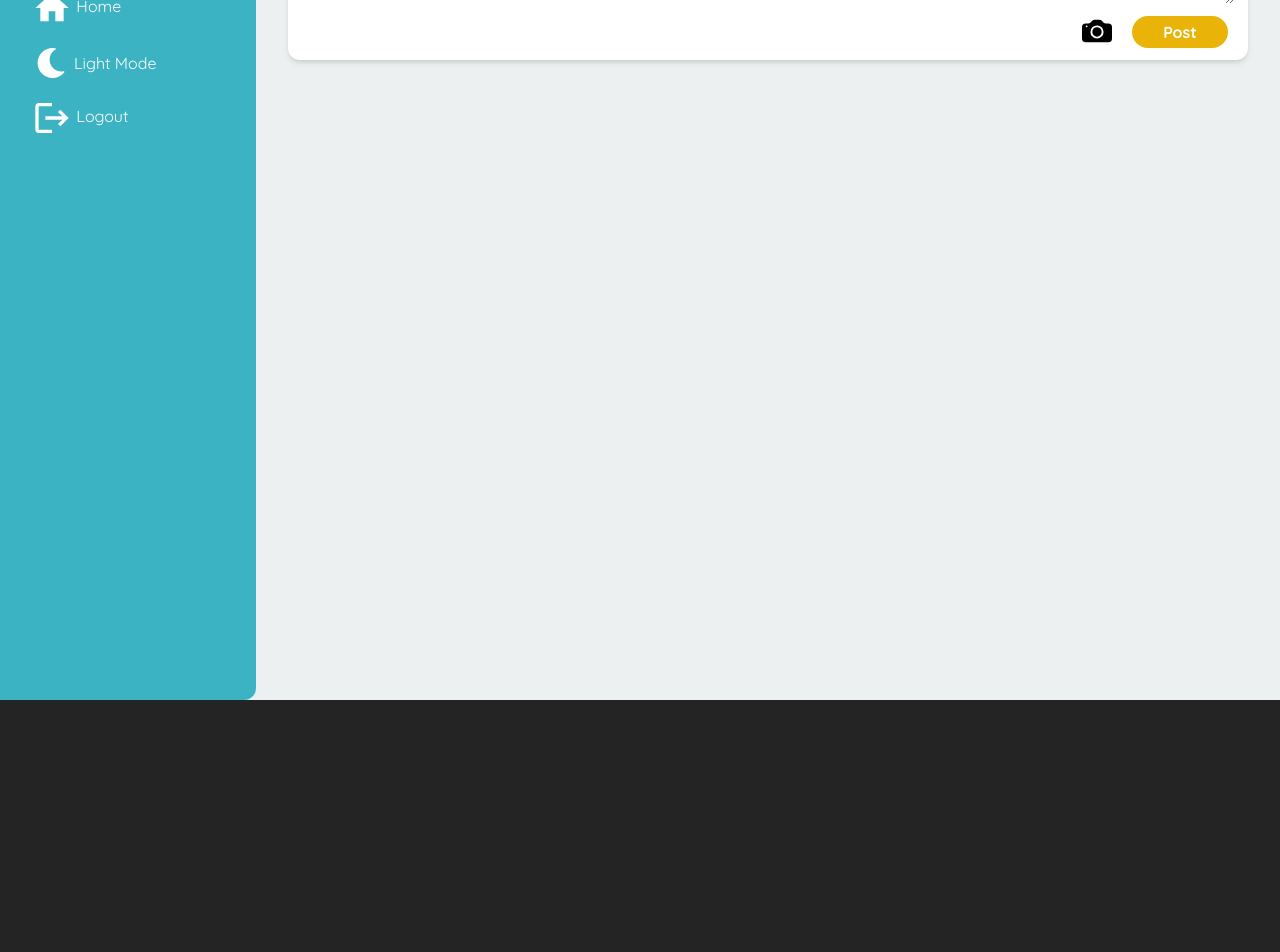
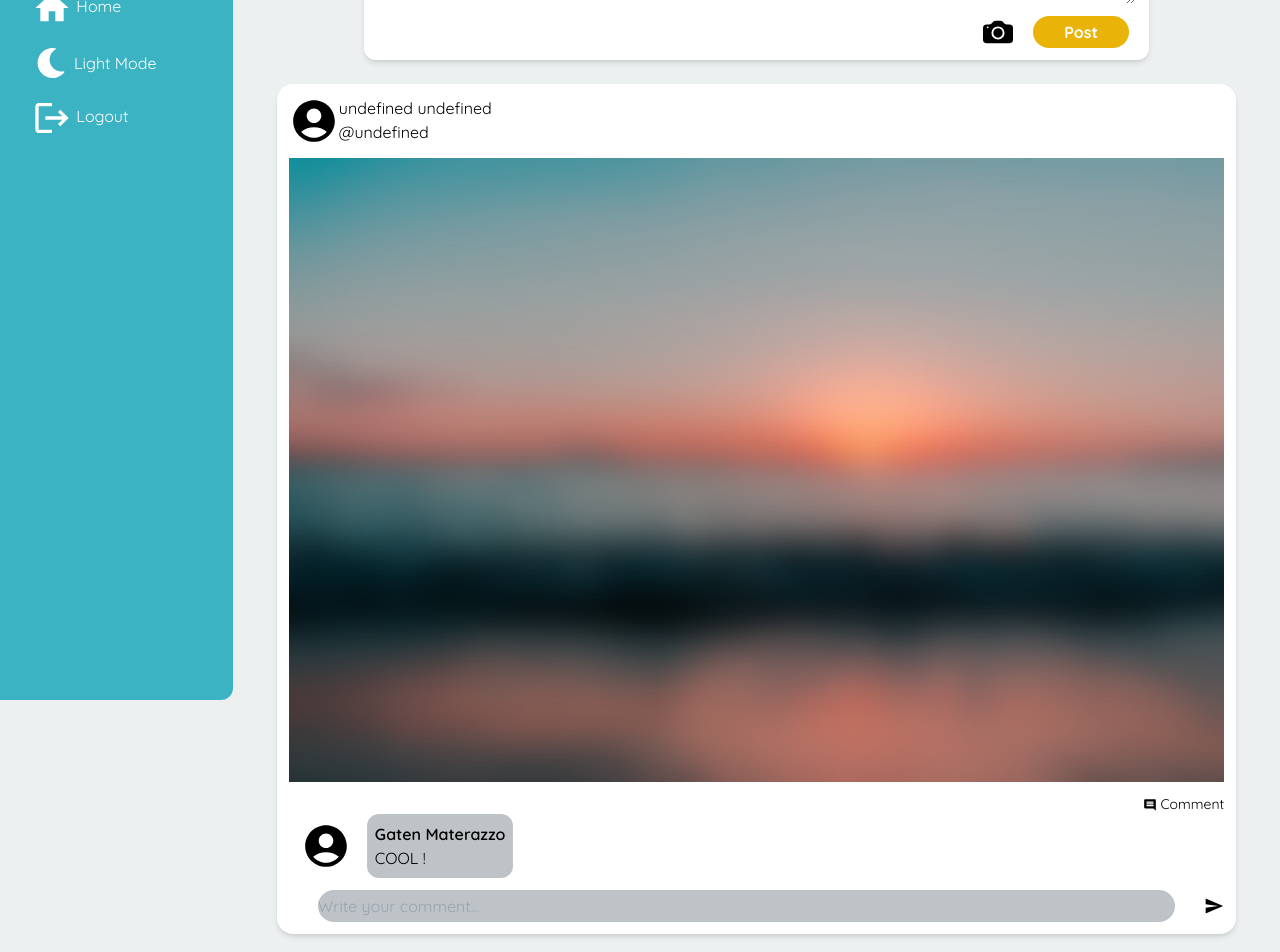
Before and after one commit to BE10-Kelompok-1/Frontend, a React (Vite) app: page / in a window 1280 px wide. Shown: the part 100-1052 px from the top of the page. Before the commit the page ends 800 px from the top, so only its background shows below. Built offline with nearby package versions, Linux system fonts and the light colour scheme.

Commit message:
slicing homepage

```diff
--- /dev/null
+++ b/src/components/Comment.jsx
@@ -0,0 +1,14 @@
+import React from 'react'
+import { MdAccountCircle } from "react-icons/md";
+
+export default function Comment() {
+  return (
+    <div className='ml-3 w-fit h-fit flex flex-row items-center mb-3'>
+        <MdAccountCircle size={50} />
+        <div className='ml-4 bg-[#bdc3c7] p-2 rounded-xl'>
+            <h2 className='font-semibold dark:text-black'>Gaten Materazzo</h2>
+            <p className='dark:text-black'>COOL !</p>
+        </div>
+    </div>
+  )
+}
--- a/src/components/InputPost.jsx
+++ b/src/components/InputPost.jsx
@@ -1,22 +1,67 @@
 import React from 'react'
+import {useRef, useEffect, useState} from 'react'
+import { useNavigate } from 'react-router-dom';
+import { useDispatch } from 'react-redux';
+
+import { reduxAction } from "../utils/redux/actions/action"
 import { MdAccountCircle } from "react-icons/md";
 import {BsFillCameraFill} from "react-icons/bs"
-
+import { apiRequest } from '../utils/apiRequest';
 import Button from "../components/Button";
 
 export default function () {
+
+    const inputRef = useRef(null);
+
+    const handleClick = () => {
+        // 👇️ open file input box on click of other element
+        inputRef.current.click();
+      };
+
+    const handleFileChange = event => {
+        const fileObj = event.target.files && event.target.files[0];
+        if (!fileObj) {
+          return;
+        }
+
+        console.log('fileObj is', fileObj);
+
+        // 👇️ reset file input
+        event.target.value = null;
+
+        // 👇️ is now empty
+        console.log(event.target.files);
+
+        // 👇️ can still access file object here
+        console.log(fileObj);
+        console.log(fileObj.name);
+      };
+
+
   return (
-        <form className='w-11/12 h-36 mx-auto bg-white relative top-4 rounded-xl z-2 shadow-md sm:w-9/12'>
+        <form className='w-11/12 h-36 mx-auto bg-white relative top-4 rounded-xl z-2 shadow-md mb-10 sm:w-9/12 dark:bg-[#2c3e50]'>
             <div className='flex flex-row justify-evenly items-center sm:flex-none'>
                 <div className='flex flex row items-center sm:flex-none w-full px-3.5'>
                     <MdAccountCircle size={50} />
-                    <textarea class="textarea relative top-4 w-64 ml-2 text-xl sm:w-full" placeholder="What's on your mind ?"></textarea>
+                    <textarea id='input-caption' className="textarea relative top-4 w-64 ml-2 text-xl sm:w-full dark:bg-[#2c3e50]" placeholder="What's on your mind ?"></textarea>
                 </div>
-                <BsFillCameraFill size={30} className={"cursor-pointer visible sm:hidden"} />
+                <input
+                style={{display: 'none'}}
+                ref={inputRef}
+                type="file"
+                onChange={handleFileChange}
+                />
+                <button onClick={handleClick}><BsFillCameraFill size={40} className={"pr-3 cursor-pointer visible sm:hidden"} /></button>
             </div>
             <div className='w-full flex flex-row justify-end mt-7'>
-                <BsFillCameraFill size={30} className={"hidden sm:block mr-5 cursor-pointer"} />
-                <Button kelas={"bg-yellow-500 py-1 hover:bg-blue-700 text-white font-bold rounded-full w-24 mr-5"} label="Post" />
+                <input
+                style={{display: 'none'}}
+                ref={inputRef}
+                type="file"
+                onChange={handleFileChange}
+                />
+                <button onClick={handleClick}><BsFillCameraFill size={30} className={"hidden sm:block mr-5 cursor-pointer"} /></button>
+                <Button kelas={"bg-yellow-500 py-1 hover:bg-blue-700 text-white font-bold rounded-full w-24 mr-5 dark:bg-white text-black"} label="Post" />
             </div>
         </form>
   )
--- /dev/null
+++ b/src/components/Post.jsx
@@ -0,0 +1,46 @@
+import { MdAccountCircle, MdModeEdit, MdComment } from "react-icons/md";
+import { Link } from "react-router-dom";
+import Comment from "./Comment";
+import InputComment from "./inputComment";
+import Image from "../asset/loginpage-bg.jpeg"
+
+export default function Post({
+  id,
+  profileimg,
+  username,
+  firstname,
+  lastname,
+  image,
+  caption,
+}) {
+  return (
+    <div className="min-h-16 bg-white dark:bg-[#2C3E50] p-3 shadow-md w-full mx-auto rounded-2xl shadow-md mb-10 sm:w-11/12">
+      <div className="flex justify-between">
+        <div className="flex">
+          {profileimg !== undefined ? (
+            profileimg
+          ) : (
+            <MdAccountCircle size={50} />
+          )}
+          <div className="flex flex-col">
+            <span>{`${firstname} ${lastname}`}</span>
+            <span>{`@${username}`}</span>
+          </div>
+        </div>
+      </div>
+      <div className="my-3">
+        <p className="text-lg">{caption}</p>
+        <img className="object-fill" src={Image} alt="" />
+      </div>
+      <div className="flex justify-between mt-2">
+        <span></span>
+        <span className="text-sm">
+          <MdComment className="inline-block" /> Comment
+        </span>
+      </div>
+      <Comment />
+
+      <InputComment />
+    </div>
+  );
+}
--- /dev/null
+++ b/src/components/inputComment.jsx
@@ -0,0 +1,11 @@
+import React from 'react'
+import { MdSend } from "react-icons/md";
+
+export default function inputComment() {
+  return (
+    <div className='flex flex-row justify-around'>
+        <input type="text" className='mx-auto bg-[#bdc3c7] w-11/12 rounded-full py-1 dark:text-black' placeholder='Write your comment...' />
+        <button><MdSend size={20} /></button>
+    </div>
+  )
+}
--- a/src/pages/index.jsx
+++ b/src/pages/index.jsx
@@ -1,10 +1,14 @@
 import Layout from "../components/Layout";
 import InputPost from "../components/InputPost";
+import Post from "../components/Post";
 
 export default function Home() {
   return (
     <Layout>
+      <div className="flex flex-col">
         <InputPost />
+        <Post />
+      </div>
     </Layout>
   );
 }
```
